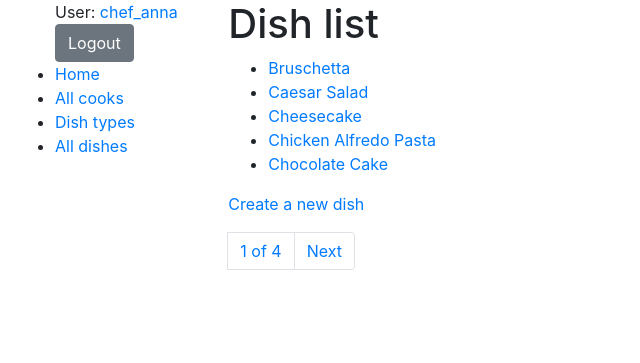
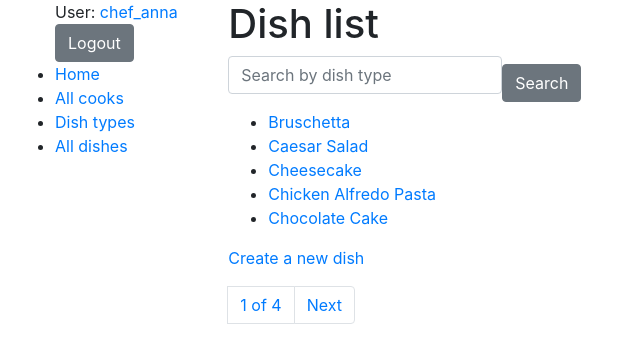
Before and after one commit to sumseer/restaurant-kitchen-service, a Django app: page /dishes/ in a window 1280 px wide. Shown: the top 363 px of the page, without its empty margins (0-640 px from the left). Run offline with Django 5.2, Linux system fonts and the light colour scheme; a user stored in the database is signed in; data comes from the database, SQL or seed files in the repository; some libraries are stand-ins or nearby versions.

Commit message:
add creation and search forms

```diff
--- /dev/null
+++ b/kitchen/forms.py
@@ -0,0 +1,40 @@
+from django import forms
+from django.contrib.auth import get_user_model
+
+from kitchen.models import Dish
+
+
+class DishForm(forms.ModelForm):
+    cooks = forms.ModelMultipleChoiceField(
+        queryset=get_user_model().objects.all(),
+        widget=forms.CheckboxSelectMultiple
+    )
+    class Meta:
+        model = Dish
+        fields = "__all__"
+
+
+class DishSearchForm(forms.Form):
+    name = forms.CharField(
+        max_length=255,
+        required=False,
+        label="",
+        widget=forms.TextInput(
+            attrs={
+                "placeholder": "Search by dish name"
+            }
+        ),
+    )
+
+
+class DishTypeSearchForm(forms.Form):
+    name = forms.CharField(
+        max_length=255,
+        required=False,
+        label="",
+        widget=forms.TextInput(
+            attrs={
+                "placeholder": "Search by dish type"
+            }
+        ),
+    )
--- a/kitchen/urls.py
+++ b/kitchen/urls.py
@@ -12,11 +12,10 @@ urlpatterns = [
     path("dish-types/create/", views.DishTypeCreateView.as_view(), name="dish-type-create"),
     path("dish-types/<int:pk>/update/", views.DishTypeUpdateView.as_view(), name="dish-type-update"),
     path("dish-types/<int:pk>/delete/", views.DishTypeDeleteView.as_view(), name="dish-type-delete"),
-    path("dish/<int:pk>/toggle-cook/", toggle_cook_in_dish, name="dish-toggle-cook"),
-
     path("dishes/", views.DishListView.as_view(), name="dish-list"),
     path("dishes/<int:pk>/", views.DishDetailView.as_view(), name="dish-detail"),
     path("dish/create/", views.DishCreateView.as_view(), name="dish-create"),
     path("dish/<int:pk>/update/", views.DishUpdateView.as_view(), name="dish-update"),
     path("dish/<int:pk>/delete/", views.DishDeleteView.as_view(), name="dish-delete"),
+    path("dish/<int:pk>/toggle-cook/", toggle_cook_in_dish, name="dish-toggle-cook"),
 ]
--- a/kitchen/views.py
+++ b/kitchen/views.py
@@ -6,6 +6,7 @@ from django.urls import reverse_lazy
 from django.views import generic
 
 from accounts.models import Cook
+from kitchen.forms import DishForm, DishTypeSearchForm
 from kitchen.models import DishType, Dish
 
 @login_required
@@ -29,6 +30,21 @@ class DishTypeListView(LoginRequiredMixin, generic.ListView):
     template_name = "kitchen/dish_type_list.html"
     context_object_name = "dish_types"
     paginate_by = 10
+
+    def get_context_data(self, *, object_list=None, **kwargs):
+        context = super(DishTypeListView, self).get_context_data(**kwargs)
+        search_name = self.request.GET.get("name", "")
+        context["search_form"] = DishTypeSearchForm(
+            initial={"name": search_name}
+        )
+        return context
+
+    def get_queryset(self):
+        queryset = DishType.objects.all()
+        search_name = self.request.GET.get("name")
+        if search_name:
+            return queryset.filter(name__icontains=search_name)
+        return queryset
 
 
 class DishTypeCreateView(LoginRequiredMixin, generic.CreateView):
@@ -57,6 +73,20 @@ class DishListView(LoginRequiredMixin, generic.ListView):
     context_object_name = "dishes"
     paginate_by = 5
 
+    def get_context_data(self, *, object_list=None, **kwargs):
+        context = super(DishListView, self).get_context_data(**kwargs)
+        search_name = self.request.GET.get("name", "")
+        context["search_form"] = DishTypeSearchForm(
+            initial={"name": search_name}
+        )
+        return context
+
+    def get_queryset(self):
+        queryset = Dish.objects.all()
+        search_name = self.request.GET.get("name")
+        if search_name:
+            return queryset.filter(name__icontains=search_name)
+        return queryset
 
 
 class DishDetailView(LoginRequiredMixin, generic.DetailView):
@@ -67,16 +97,16 @@ class DishDetailView(LoginRequiredMixin, generic.DetailView):
 
 class DishCreateView(LoginRequiredMixin, generic.CreateView):
     model = Dish
-    fields = "__all__"
     template_name = "kitchen/dish_form.html"
     success_url = reverse_lazy("kitchen:dish-list")
+    form_class = DishForm
 
 
 class DishUpdateView(LoginRequiredMixin, generic.UpdateView):
     model = Dish
-    fields = "__all__"
     template_name = "kitchen/dish_form.html"
     success_url = reverse_lazy("kitchen:dish-list")
+    form_class = DishForm
 
 
 class DishDeleteView(LoginRequiredMixin, generic.DeleteView):
--- a/templates/accounts/cook_list.html
+++ b/templates/accounts/cook_list.html
@@ -1,6 +1,11 @@
 {% extends "base.html" %}
+{% load crispy_forms_filters %}
 {% block content %}
   <h1>Cooks list</h1>
+  <form method="get" action="" class="form-inline">
+    {{ search_form|crispy }}
+    <input type="submit" value="Search" class="btn btn-secondary">
+  </form>
   {% if cooks %}
     <ul>
       {% for cook in cooks %}
--- a/templates/kitchen/dish_list.html
+++ b/templates/kitchen/dish_list.html
@@ -1,6 +1,11 @@
 {% extends "base.html" %}
+{% load crispy_forms_filters %}
 {% block content %}
   <h1>Dish list</h1>
+  <form method="get" action="" class="form-inline">
+    {{ search_form|crispy }}
+    <input type="submit" value="Search" class="btn btn-secondary">
+  </form>
   {% if dishes %}
     <ul>
       {% for dish in dishes %}
--- a/templates/kitchen/dish_type_list.html
+++ b/templates/kitchen/dish_type_list.html
@@ -1,6 +1,11 @@
 {% extends "base.html" %}
+{% load crispy_forms_filters %}
 {% block content %}
   <h1>Dish Types</h1>
+  <form method="get" action="" class="form-inline">
+    {{ search_form|crispy }}
+    <input type="submit" value="Search" class="btn btn-secondary">
+  </form>
   {% if dish_types %}
     <ul>
       {% for dish_type in dish_types %}
```
Also changed, not shown: accounts/forms.py (+14 -0 lines), accounts/views.py (+19 -1 lines).
